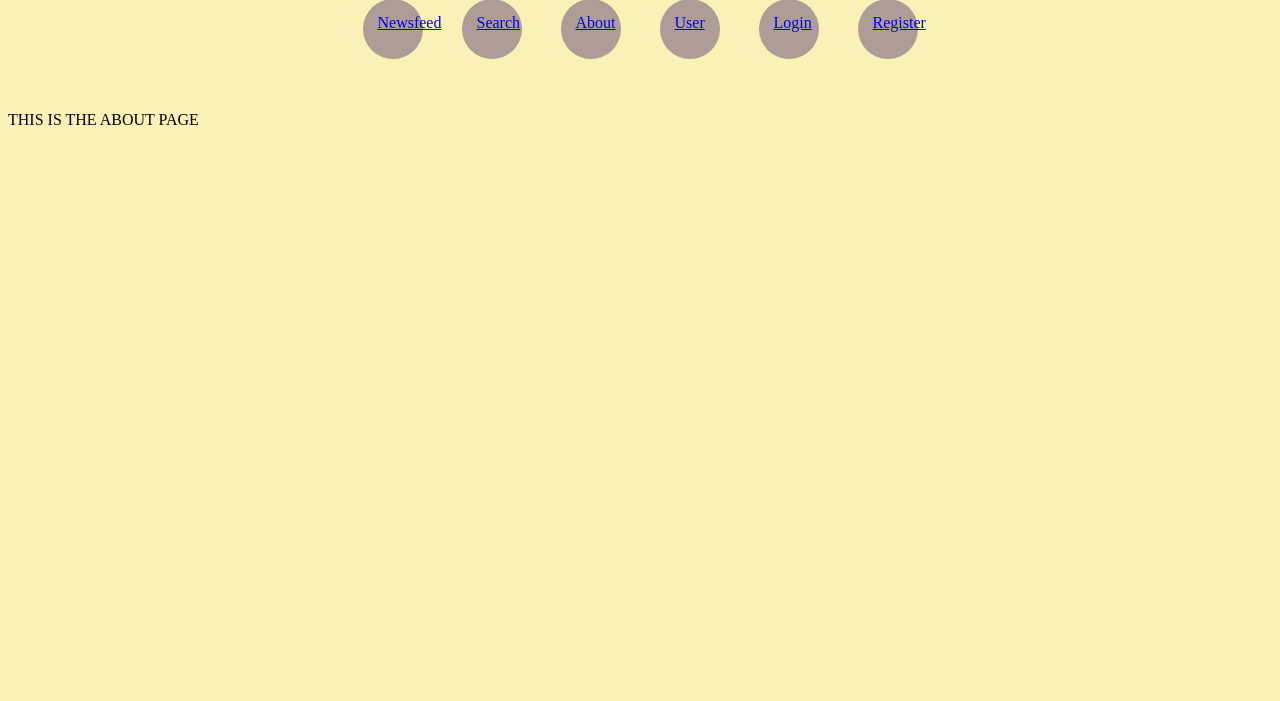
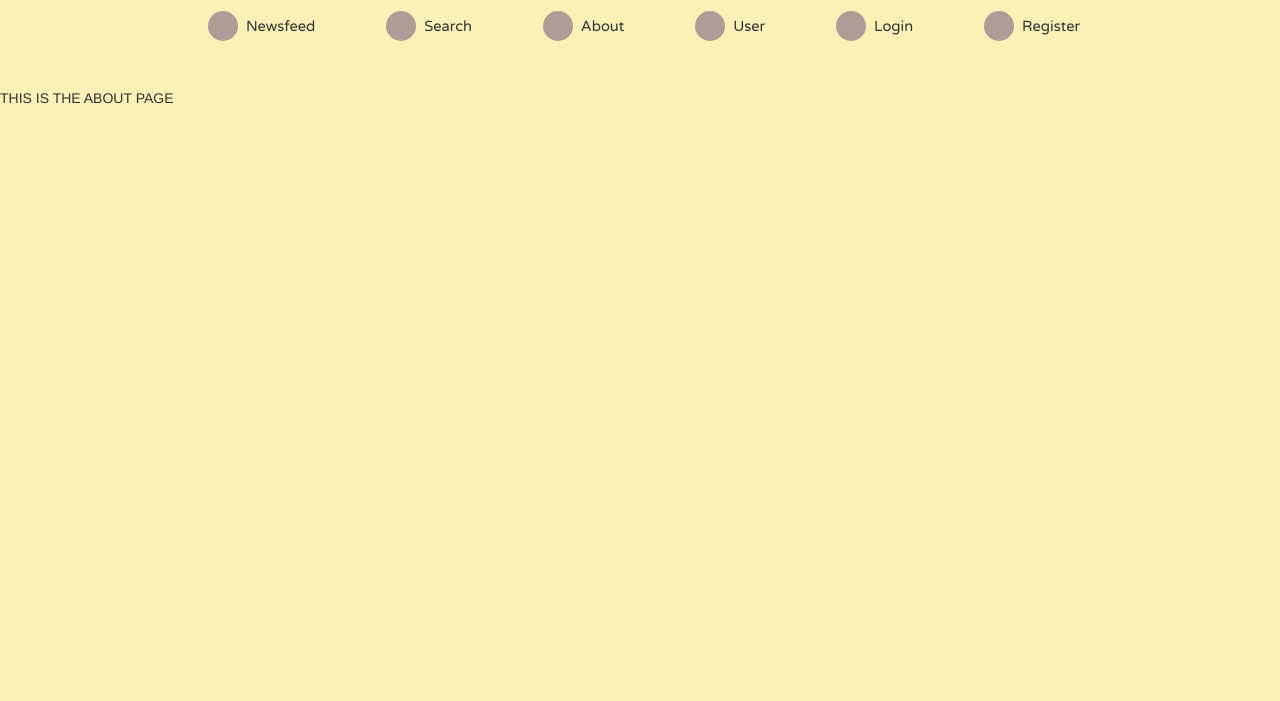
Before and after one commit to fbudiman/project-4, a plain HTML site: page angular/index.html at #!/about in a window 1280 px wide. Shown: the part 99-800 px from the top of the page. Drawn offline with nearby package versions, Linux system fonts and the light colour scheme; some packages are replaced by stand-ins of ours.

Commit message:
adding styling to nav bar

```diff
--- a/angular/about.html
+++ b/angular/about.html
@@ -4,12 +4,12 @@
 </div>
 
 <div id="bottom-bar-wrap">
-  <div class="bottom-bar"><a ui-sref-active="active" ui-sref="newsfeed">Newsfeed</a></div>
-  <div class="bottom-bar"><a ui-sref-active="active" ui-sref="search">Search</a></div>
-  <div class="bottom-bar"><a ui-sref-active="active" ui-sref="about">About</a></div>
-  <div class="bottom-bar"><a ui-sref-active="active" ui-sref="user">User</a></div>
-  <div class="bottom-bar"><a ui-sref-active="active" ui-sref="login">Login</a></div>
-  <div class="bottom-bar"><a ui-sref-active="active" ui-sref="register">Register</a></div>
+  <a ui-sref-active="active" ui-sref="newsfeed"><div class="bottom-bar"></div></a><span class="link-name">Newsfeed</span>
+  <a ui-sref-active="active" ui-sref="search"><div class="bottom-bar"></div></a><span class="link-name">Search</span>
+  <a ui-sref-active="active" ui-sref="about"><div class="bottom-bar"></div></a><span class="link-name">About</span>
+  <a ui-sref-active="active" ui-sref="user"><div class="bottom-bar"></div></a><span class="link-name">User</span>
+  <a ui-sref-active="active" ui-sref="login"><div class="bottom-bar"></div></a><span class="link-name">Login</span>
+  <a ui-sref-active="active" ui-sref="register"><div class="bottom-bar"></div></a><span class="link-name">Register</span>
 </div>
 
 <br>
--- a/angular/css/style.css
+++ b/angular/css/style.css
@@ -23,14 +23,29 @@ img {
 .bottom-bar {
   background-color: #AE9C96;
   padding: 15px;
-  margin-top: 90px;
+  margin-top: 110px;
   display: inline-block;
   border-radius: 100px;
-  width: 30px;
-  height: 30px;
+  width: 20px;
+  height: 20px;
+  transition:.7s;
+}
+
+.bottom-bar:hover {
+  background-color: #DDDAD6;
+  width: 35px;
+  height: 35px;
+}
+
+.link-name {
+  font-family: 'Varela Round', sans-serif;
+  font-size: 11pt;
+  position: relative;
+  bottom: 10px;
+  left: 8px;
 }
 
 #bottom-bar-wrap {
   text-align: center;
-  word-spacing: 35px;
+  word-spacing: 75px;
 }
--- a/angular/index.html
+++ b/angular/index.html
@@ -4,6 +4,7 @@
   <meta charset="utf-8">
   <meta http-equiv="X-UA-Compatible" content="IE=edge">
   <title>Petsy</title>
+  <link rel="stylesheet" href="https://maxcdn.bootstrapcdn.com/bootstrap/3.3.5/css/bootstrap.min.css">
   <link rel="stylesheet" href="css/style.css">
   <script src="https://ajax.googleapis.com/ajax/libs/angularjs/1.3.15/angular.min.js"></script>
   <script src="http://cdnjs.cloudflare.com/ajax/libs/angular-ui-router/0.2.15/angular-ui-router.js"></script>
@@ -17,6 +18,5 @@
 </head>
 <body ui-view>
 
-
 </body>
 </html>
--- a/angular/js/PostController.js
+++ b/angular/js/PostController.js
@@ -4,6 +4,8 @@ angular.module('Petsy')
 function PostController($http, Post) {
 
   var vm = this
+
+  //show all posts
   Post.all().success(function (data){
     vm.allPosts = data;
   })
--- a/angular/services/authService.js
+++ b/angular/services/authService.js
@@ -96,7 +96,7 @@ angular.module('authService', [])
         $location.path('/login');
       }
 
-       return $q.reject(response);
+      return $q.reject(response);
     };
 
     return interceptorFactory;
```
Also changed, not shown: angular/adoptions.html (+6 -6 lines), angular/all.html (+6 -6 lines), angular/login.html (+6 -6 lines), angular/lost.html (+6 -6 lines), angular/misc.html (+6 -6 lines), angular/newsfeed.html (+6 -6 lines), angular/register.html (+6 -6 lines), angular/search.html (+6 -6 lines), angular/user.html (+6 -6 lines).
